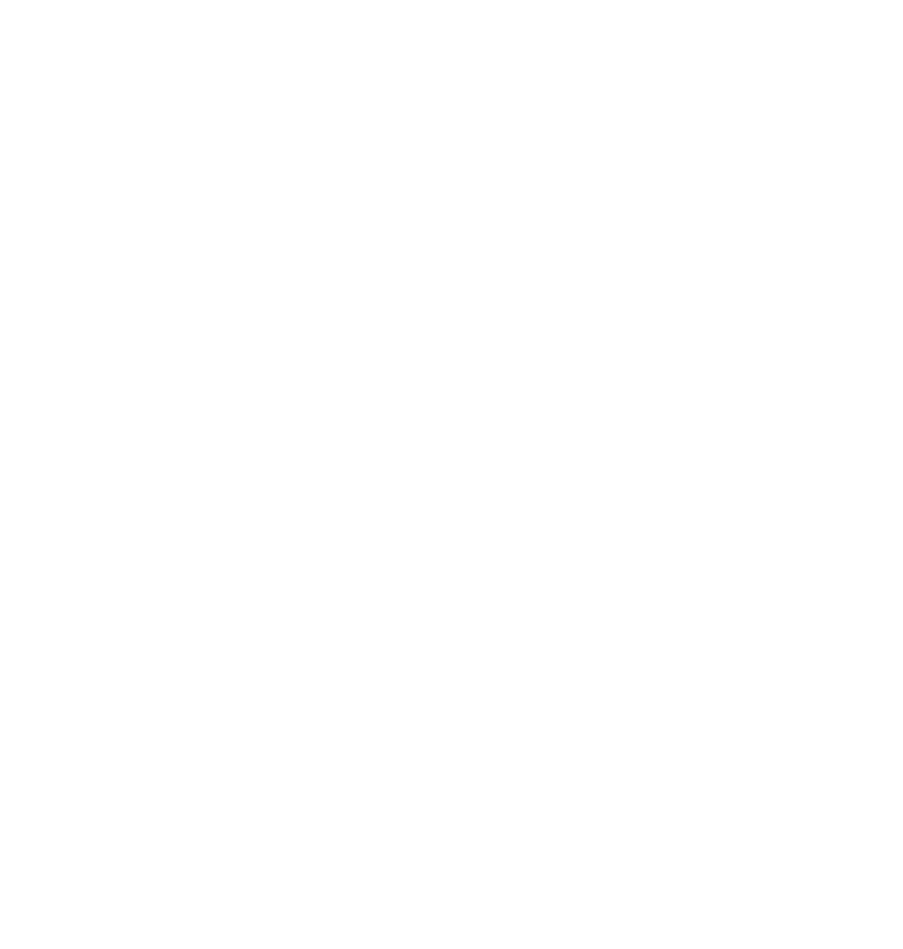
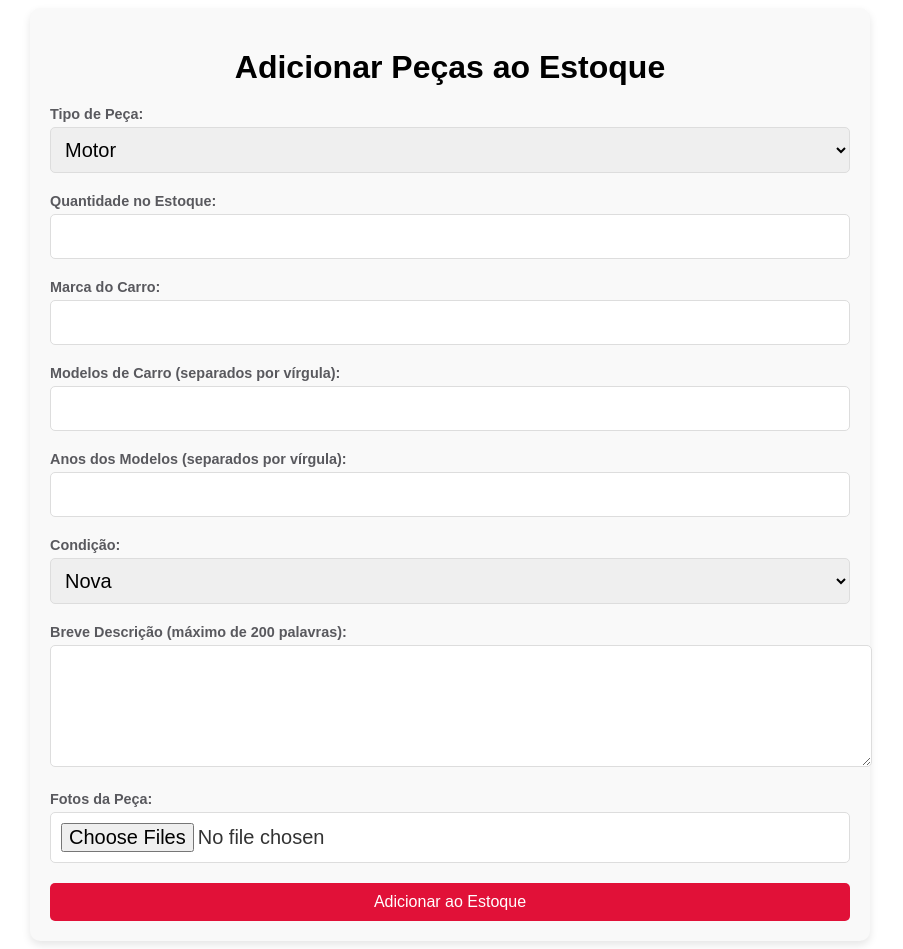
Before and after one commit to BarryHook1/pi-4, a React (Create React App) app in the folder frontend/: page /sellpage in a window 1280 px wide. Before the commit this address had no page. Shown: the whole page, without its empty margins (190-1093 px from the left). Before the commit the page ends 800 px from the top, so only its background shows below. Built offline with nearby package versions, Linux system fonts and the light colour scheme.

Commit message:
sellpage
sellpage sem backend

```diff
--- a/frontend/src/App.js
+++ b/frontend/src/App.js
@@ -5,6 +5,7 @@
 import LoginPage from './pages/login/login';  // Importando a página de Login
 import SignupPage from './pages/SignupPage/SignupPage';  // Importando a página de Cadastro
 import SearchPage from './pages/searchpage/search';
+import SellPage from './pages/sellpage/sellpage';
 
 function App() {
   return (
@@ -15,6 +16,7 @@
           <Route path="/login" element={<LoginPage />} />  {/* Rota para a LoginPage */}
           <Route path="/signup" element={<SignupPage />} />  {/* Rota para a SignupPage */}
           <Route path="/search" element={<SearchPage />} />  {/* Rota para a SearchPage */}
+          <Route path="/sellpage" element={<SellPage />} />  {/* Rota para a SellPage */}
         </Routes>
       </Router>
     </div>
--- a/frontend/src/pages/homepage/home.js
+++ b/frontend/src/pages/homepage/home.js
@@ -15,18 +15,23 @@
     const [userName, setUserName] = useState('');
 
     useEffect(() => {
-        // Buscando o nome do usuário armazenado após o login
         const storedUserName = localStorage.getItem('userName');
+
         if (storedUserName) {
             setUserName(storedUserName);
         }
     }, []);
 
-    // Função de logout
     const handleLogout = () => {
-        localStorage.removeItem('userName');  // Remove o nome do usuário
+        localStorage.removeItem('userName');
+        localStorage.removeItem('vendedor');
         setUserName('');
         navigate('/');  // Redireciona para a página inicial
+    };
+
+    // Função que agora permite qualquer usuário acessar a página de vendas
+    const handleSellClick = () => {
+        navigate('/sellpage');  // Redireciona diretamente para a página de vendas
     };
 
     return (
@@ -38,7 +43,9 @@
                 <nav className="nav">
                     <ul>
                         <li className="header-text"><a href="#">Comprar</a></li>
-                        <li className="header-text"><a href="#">Vender</a></li>
+                        <li className="header-text">
+                            <a href="#" onClick={handleSellClick}>Vender</a>  {/* Sem verificação de vendedor */}
+                        </li>
                         <li className="header-text"><a href="#">Ajuda</a></li>
                     </ul>
                 </nav>
--- /dev/null
+++ b/frontend/src/pages/sellpage/sellpage.css
@@ -0,0 +1,53 @@
+.sell-page {
+    max-width: 800px;
+    margin: 0 auto;
+    padding: 20px;
+    background-color: #f9f9f9;
+    border-radius: 10px;
+    box-shadow: 0 4px 8px rgba(0, 0, 0, 0.1);
+}
+
+.sell-page h1 {
+    text-align: center;
+    margin-bottom: 20px;
+}
+
+.form-group {
+    margin-bottom: 20px;
+}
+
+.form-group label {
+    display: block;
+    font-weight: bold;
+    margin-bottom: 5px;
+}
+
+.form-group input,
+.form-group select,
+.form-group textarea {
+    width: 100%; /* Para que as barras ocupem toda a largura */
+    padding: 10px;
+    border: 1px solid #ddd;
+    border-radius: 5px;
+    font-size: 20px; /* Ajuste para o tamanho da fonte */
+}
+
+textarea {
+    height: 100px;
+    resize: vertical;
+}
+
+button[type="submit"] {
+    width: 100%;
+    padding: 10px;
+    background-color: #e11138;
+    color: white;
+    border: none;
+    border-radius: 5px;
+    cursor: pointer;
+    font-size: 16px;
+}
+
+button[type="submit"]:hover {
+    background-color: #b00d2e;
+}
--- /dev/null
+++ b/frontend/src/pages/sellpage/sellpage.js
@@ -0,0 +1,124 @@
+import React, { useState } from 'react';
+import './sellpage.css';
+
+const SellPage = () => {
+    const [type, setType] = useState('Motor');
+    const [stock, setStock] = useState('');
+    const [carBrand, setCarBrand] = useState('');
+    const [carModels, setCarModels] = useState('');
+    const [carYears, setCarYears] = useState('');
+    const [condition, setCondition] = useState('nova');
+    const [description, setDescription] = useState('');
+    const [photos, setPhotos] = useState([]);
+
+    const handleFileChange = (e) => {
+        setPhotos(e.target.files);
+    };
+
+    const handleSubmit = (e) => {
+        e.preventDefault();
+
+        // Aqui você pode processar e enviar os dados do formulário para o backend
+        console.log({
+            type,
+            stock,
+            carBrand,
+            carModels,
+            carYears,
+            condition,
+            description,
+            photos
+        });
+    };
+
+    return (
+        <div className="sell-page">
+            <h1>Adicionar Peças ao Estoque</h1>
+            <form onSubmit={handleSubmit}>
+                <div className="form-group">
+                    <label>Tipo de Peça:</label>
+                    <select value={type} onChange={(e) => setType(e.target.value)}>
+                        <option value="Motor">Motor</option>
+                        <option value="Turbina">Turbina</option>
+                        <option value="Bomba de Água">Bomba de Água</option>
+                        <option value="Rodas">Rodas</option>
+                        <option value="Pneus">Pneus</option>
+                        <option value="Outros">Outros</option>
+                    </select>
+                </div>
+
+                <div className="form-group">
+                    <label>Quantidade no Estoque:</label>
+                    <input
+                        type="number"
+                        value={stock}
+                        onChange={(e) => setStock(e.target.value)}
+                        required
+                    />
+                </div>
+
+                <div className="form-group">
+                    <label>Marca do Carro:</label>
+                    <input
+                        type="text"
+                        value={carBrand}
+                        onChange={(e) => setCarBrand(e.target.value)}
+                        required
+                    />
+                </div>
+
+                <div className="form-group">
+                    <label>Modelos de Carro (separados por vírgula):</label>
+                    <input
+                        type="text"
+                        value={carModels}
+                        onChange={(e) => setCarModels(e.target.value)}
+                        required
+                    />
+                </div>
+
+                <div className="form-group">
+                    <label>Anos dos Modelos (separados por vírgula):</label>
+                    <input
+                        type="text"
+                        value={carYears}
+                        onChange={(e) => setCarYears(e.target.value)}
+                        required
+                    />
+                </div>
+
+                <div className="form-group">
+                    <label>Condição:</label>
+                    <select value={condition} onChange={(e) => setCondition(e.target.value)}>
+                        <option value="nova">Nova</option>
+                        <option value="usada">Usada</option>
+                    </select>
+                </div>
+
+                <div className="form-group">
+                    <label>Breve Descrição (máximo de 200 palavras):</label>
+                    <textarea
+                        maxLength="200"
+                        value={description}
+                        onChange={(e) => setDescription(e.target.value)}
+                        required
+                    ></textarea>
+                </div>
+
+                <div className="form-group">
+                    <label>Fotos da Peça:</label>
+                    <input
+                        type="file"
+                        multiple
+                        onChange={handleFileChange}
+                        accept="image/*"
+                    />
+                </div>
+
+                <button type="submit">Adicionar ao Estoque</button>
+            </form>
+        </div>
+    );
+};
+
+export default SellPage;
```
Also changed, not shown: 1 other file (tests, documents, lock files or other folders).
